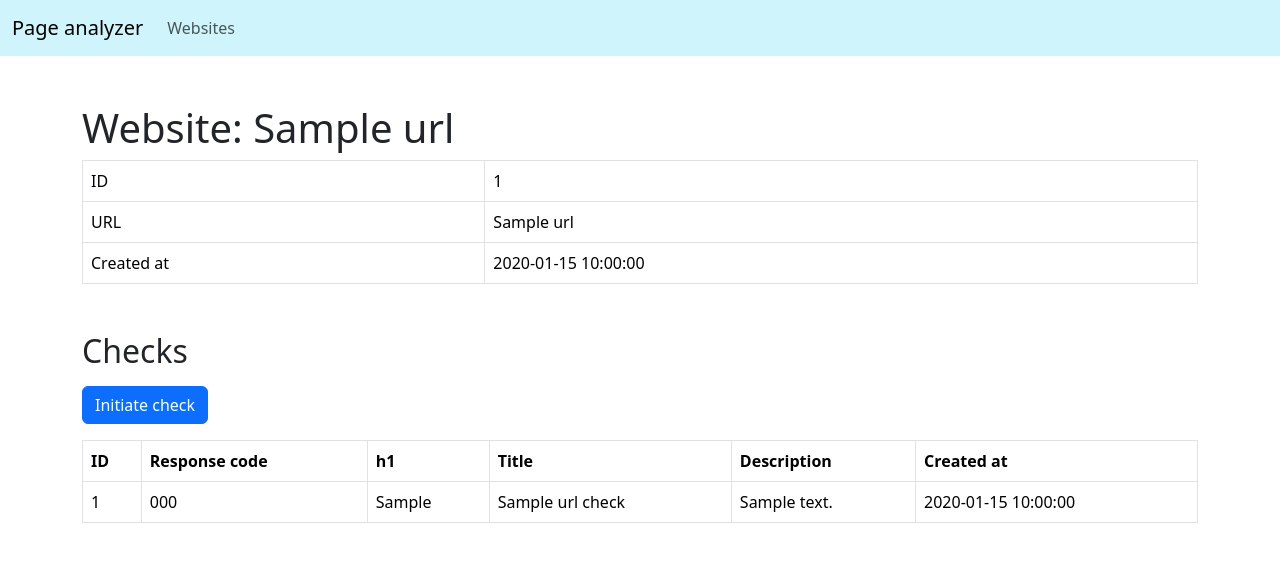
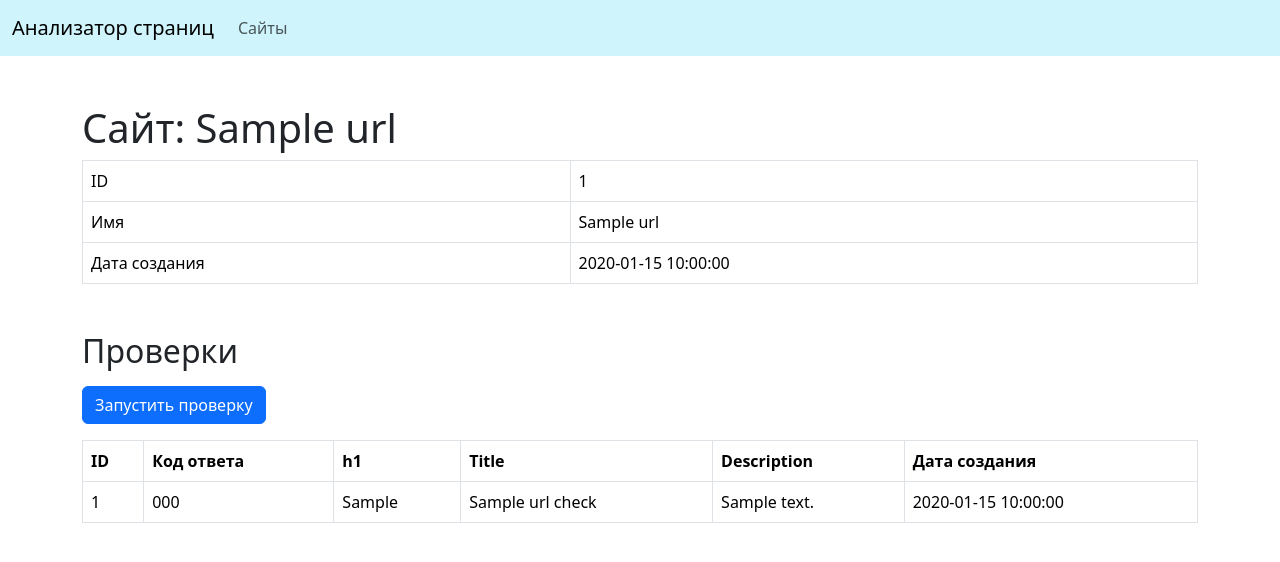
Before and after one commit to Pavel-Kr/page-analyzer, a Flask app: page /urls/1 in a window 1280 px wide. Shown: the top 562 px of the page. Run offline with Flask 3, Linux system fonts and the light colour scheme; a database or web service that is not in the repository returns one stand-in record (values such as "Sample title"); some libraries are stand-ins or nearby versions.

Commit message:
Fixes for hexlet check

```diff
--- a/page_analyzer/app.py
+++ b/page_analyzer/app.py
@@ -83,7 +83,7 @@ def normalized(url):
 def urls_post():
     data = request.form.to_dict()
     if not validate_url(data):
-        flash('Incorrect URL', 'danger')
+        flash('Некорректный URL', 'danger')
         messages = get_flashed_messages(with_categories=True)
         return render_template(
             'index.html',
@@ -96,15 +96,16 @@ def urls_post():
         new_url = normalized(data['url'])
         curs.execute('SELECT * FROM urls WHERE name = %s', (new_url,))
         db_entry = curs.fetchone()
-        print(db_entry)
         if not db_entry:
-            print('Insert into database')
             curs.execute('INSERT INTO urls (name, created_at) '
                          'VALUES (%s, %s)', (new_url, date.today()))
             conn.commit()
-            flash('URL was added successfully', 'success')
-        curs.execute('SELECT id FROM urls WHERE name = %s', (new_url,))
-        id = curs.fetchone().id
+            flash('Страница успешно добавлена', 'success')
+            curs.execute('SELECT id FROM urls WHERE name = %s', (new_url,))
+            id = curs.fetchone().id
+        else:
+            flash('Страница уже существует', 'info')
+            id = db_entry.id
     conn.close()
     return redirect(url_for('url_get', id=id), 302)
 
@@ -150,7 +151,7 @@ def checks_post(id):
         curs.execute('SELECT * FROM urls WHERE id = %s', (id,))
         url = curs.fetchone()
         if not url:
-            flash('Incorrect URL ID', 'danger')
+            flash('Некорректный URL ID', 'danger')
             conn.close()
             return redirect(url_for('urls_get'))
         try:
@@ -165,8 +166,8 @@ def checks_post(id):
                          (id, r.status_code, h1, title,
                           description, date.today()))
             conn.commit()
-            flash('Page was successfully checked', 'success')
+            flash('Страница успешно проверена', 'success')
         except (ConnectionError, HTTPError, Timeout):
-            flash('An error occured during check', 'danger')
+            flash('Произошла ошибка при проверке', 'danger')
     conn.close()
     return redirect(url_for('url_get', id=id), 302)
--- a/page_analyzer/templates/base.html
+++ b/page_analyzer/templates/base.html
@@ -3,17 +3,17 @@
 <head>
     <meta charset="UTF-8">
     <meta name="viewport" content="width=device-width, initial-scale=1.0">
-    <title>{% block title %}Page analyzer{% endblock %}</title>
+    <title>{% block title %}Анализатор страниц{% endblock %}</title>
     <link href="https://cdn.jsdelivr.net/npm/bootstrap@5.3.3/dist/css/bootstrap.min.css" rel="stylesheet" integrity="sha384-QWTKZyjpPEjISv5WaRU9OFeRpok6YctnYmDr5pNlyT2bRjXh0JMhjY6hW+ALEwIH" crossorigin="anonymous">
 </head>
 <body>
     <header>
         <nav class="navbar navbar-expand-lg bg-info-subtle">
             <div class="container-fluid">
-              <a class="navbar-brand" href="{{ url_for('index') }}">Page analyzer</a>
+              <a class="navbar-brand" href="{{ url_for('index') }}">Анализатор страниц</a>
                 <ul class="navbar-nav me-auto mb-lg-0">
                   <li class="nav-item">
-                    <a class="nav-link" aria-current="page" href="{{ url_for('urls_get') }}">Websites</a>
+                    <a class="nav-link" aria-current="page" href="{{ url_for('urls_get') }}">Сайты</a>
                   </li>
                 </ul>
             </div>
--- a/page_analyzer/templates/show.html
+++ b/page_analyzer/templates/show.html
@@ -2,27 +2,27 @@
 
 {% block content %}
 <div>
-    <h1>Website: {{ url.name }}</h1>
+    <h1>Сайт: {{ url.name }}</h1>
     <table class="table table-bordered">
         <tr>
             <td>ID</td>
             <td>{{ url.id }}</td>
         </tr>
         <tr>
-            <td>URL</td>
+            <td>Имя</td>
             <td>{{ url.name }}</td>
         </tr>
         <tr>
-            <td>Created at</td>
+            <td>Дата создания</td>
             <td>{{ url.created_at }}</td>
         </tr>
     </table>
 </div>
 
 <div class="mt-5">
-    <h2>Checks</h2>
+    <h2>Проверки</h2>
     <form action="{{ url_for('checks_post', id=url.id) }}" method="post" class="py-2">
-        <input type="submit" value="Initiate check" class="btn btn-primary">
+        <input type="submit" value="Запустить проверку" class="btn btn-primary">
     </form>
 </div>
 
@@ -30,11 +30,11 @@
     <table class="table table-bordered" data-test="checks">
         <tr>
             <th>ID</th>
-            <th>Response code</th>
+            <th>Код ответа</th>
             <th>h1</th>
             <th>Title</th>
             <th>Description</th>
-            <th>Created at</th>
+            <th>Дата создания</th>
         </tr>
         {% for check in checks %}
         <tr>
--- a/page_analyzer/templates/urls.html
+++ b/page_analyzer/templates/urls.html
@@ -2,13 +2,13 @@
 
 {% block content %}
 <div>
-    <h1>Websites</h1>
+    <h1>Сайты</h1>
     <table class="table table-striped table-bordered" data-test="urls">
         <tr>
             <th>ID</th>
             <th>URL</th>
-            <th>Last check</th>
-            <th>Response code</th>
+            <th>Последняя проверка</th>
+            <th>Код ответа</th>
         </tr>
         {% for entry in entries %}
         <tr>
```
Also changed, not shown: page_analyzer/templates/index.html (+4 -4 lines), README.md.
